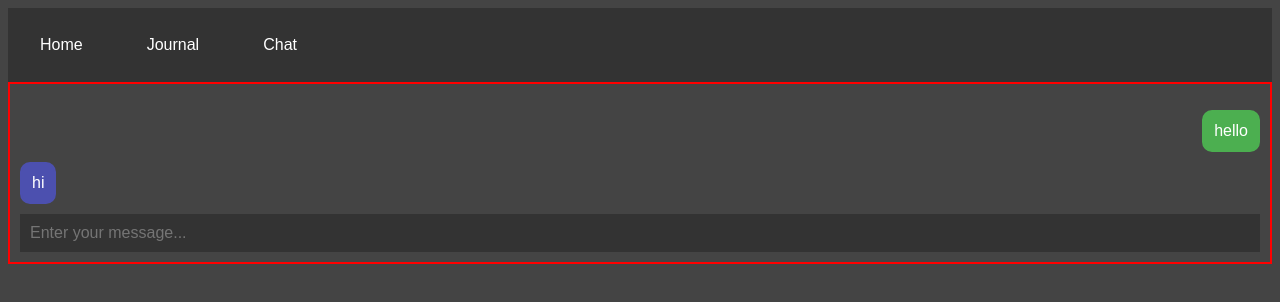
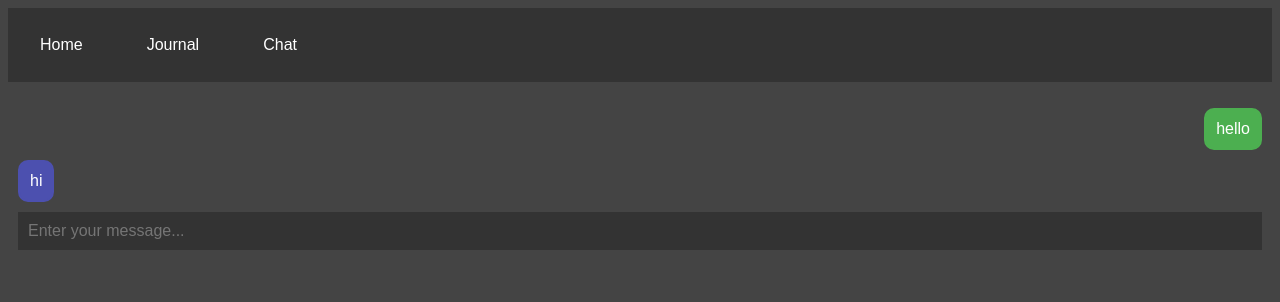
Before and after one commit to JustinMeimar/semantic-journal, a React (Create React App) app in the folder app/: page /chat in a window 1280 px wide. Shown: the top 302 px of the page. Built offline with nearby package versions, Linux system fonts and the light colour scheme.

Commit message:
remove red border

```diff
--- a/app/src/App.css
+++ b/app/src/App.css
@@ -78,7 +78,6 @@ nav a:active {
 }
 
 .chatWindow {
-  border: 2px solid #FF0000;
   padding: 10px;
 }
 
```
